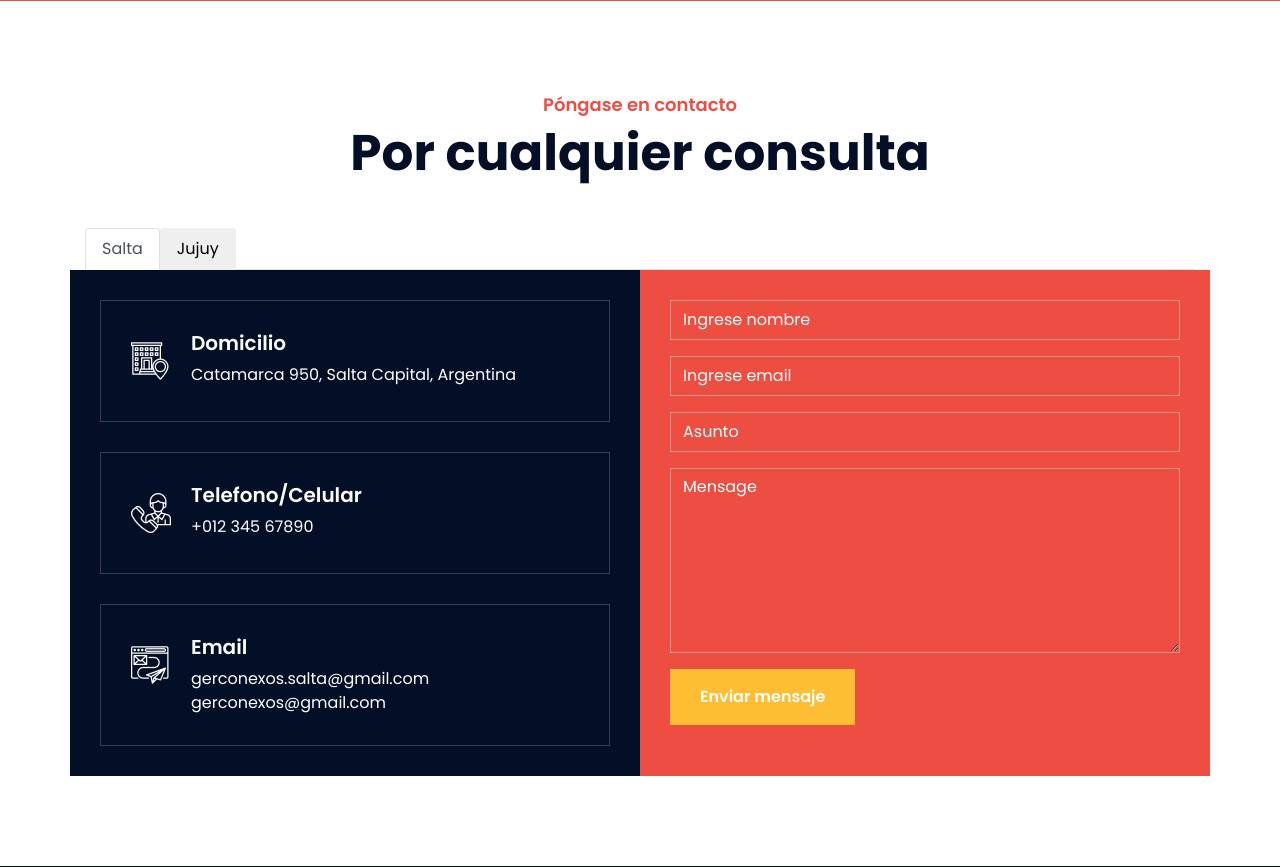
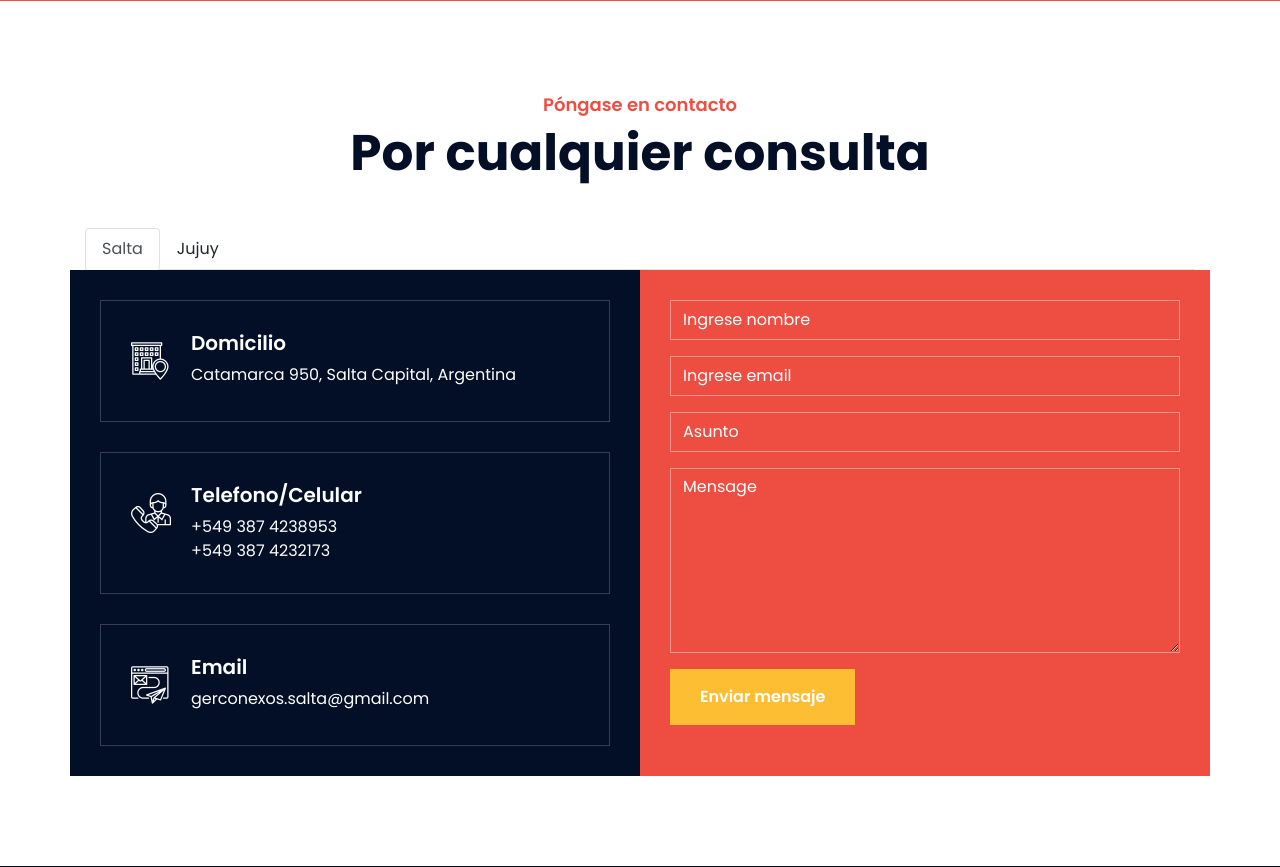
Before and after one commit to IsmaJoseEscalante-dev/Conexus, a PHP site: page /contact.php in a window 1280 px wide. Shown: the part 480-1347 px from the top of the page. Run offline with PHP 8.4, Linux system fonts and the light colour scheme; data that the repository does not hold is empty; some libraries are stand-ins or nearby versions.

Commit message:
change style button

```diff
--- a/contact-jujuy.php
+++ b/contact-jujuy.php
@@ -12,14 +12,14 @@
                 <i class="flaticon-call"></i>
                 <div class="contact-text">
                     <h2>Telefono/Celular</h2>
-                    <p>+012 345 67890</p>
+                    <p>+549 387 4238953</p>
+                    <p>+549 387 4232173</p>
                 </div>
             </div>
             <div class="contact-item">
                 <i class="flaticon-send-mail"></i>
                 <div class="contact-text">
                     <h2>Email</h2>
-                    <p>gerconexos.salta@gmail.com</p>
                     <p>gerconexos@gmail.com</p>
                 </div>
             </div>
--- a/contact-salta.php
+++ b/contact-salta.php
@@ -12,7 +12,8 @@
                 <i class="flaticon-call"></i>
                 <div class="contact-text">
                     <h2>Telefono/Celular</h2>
-                    <p>+012 345 67890</p>
+                    <p>+549 387 4238953</p>
+                    <p>+549 387 4232173</p>
                 </div>
             </div>
             <div class="contact-item">
@@ -20,7 +21,6 @@
                 <div class="contact-text">
                     <h2>Email</h2>
                     <p>gerconexos.salta@gmail.com</p>
-                    <p>gerconexos@gmail.com</p>
                 </div>
             </div>
         </div>
--- a/contact.php
+++ b/contact.php
@@ -68,16 +68,16 @@
                     </div>
                     <ul class="nav nav-tabs" id="myTab" role="tablist">
                         <li class="nav-item" role="presentation">
-                            <button class="nav-link active" id="salta-tab" data-toggle="tab" data-target="#salta" type="button" role="tab" aria-controls="salta" aria-selected="true">Salta</button>
+                            <button class="nav-link active btn" id="salta-tab" data-toggle="tab" data-target="#salta" type="button" role="tab" aria-controls="salta" aria-selected="true">Salta</button>
                         </li>
                         <li class="nav-item" role="presentation">
-                            <button class="nav-link" id="jujuy-tab" data-toggle="tab" data-target="#jujuy" type="button" role="tab" aria-controls="jujuy" aria-selected="false">Jujuy</button>
+                            <button class="nav-link btn" id="jujuy-tab" data-toggle="tab" data-target="#jujuy" type="button" role="tab" aria-controls="jujuy" aria-selected="false">Jujuy</button>
                         </li>
                         </ul>
-                        <div class="tab-content" id="myTabContent">
-                            <div class="tab-pane fade show active" id="salta" role="tabpanel" aria-labelledby="salta-tab"><?php include('./contact-salta.php') ?></div>
-                            <div class="tab-pane fade" id="jujuy" role="tabpanel" aria-labelledby="jujuy-tab"><?php include('./contact-jujuy.php') ?></div>
-                        </div>
+                    <div class="tab-content" id="myTabContent">
+                        <div class="tab-pane fade show active" id="salta" role="tabpanel" aria-labelledby="salta-tab"><?php include('./contact-salta.php') ?></div>
+                        <div class="tab-pane fade" id="jujuy" role="tabpanel" aria-labelledby="jujuy-tab"><?php include('./contact-jujuy.php') ?></div>
+                    </div>
 
                 </div>
             </div>
```
